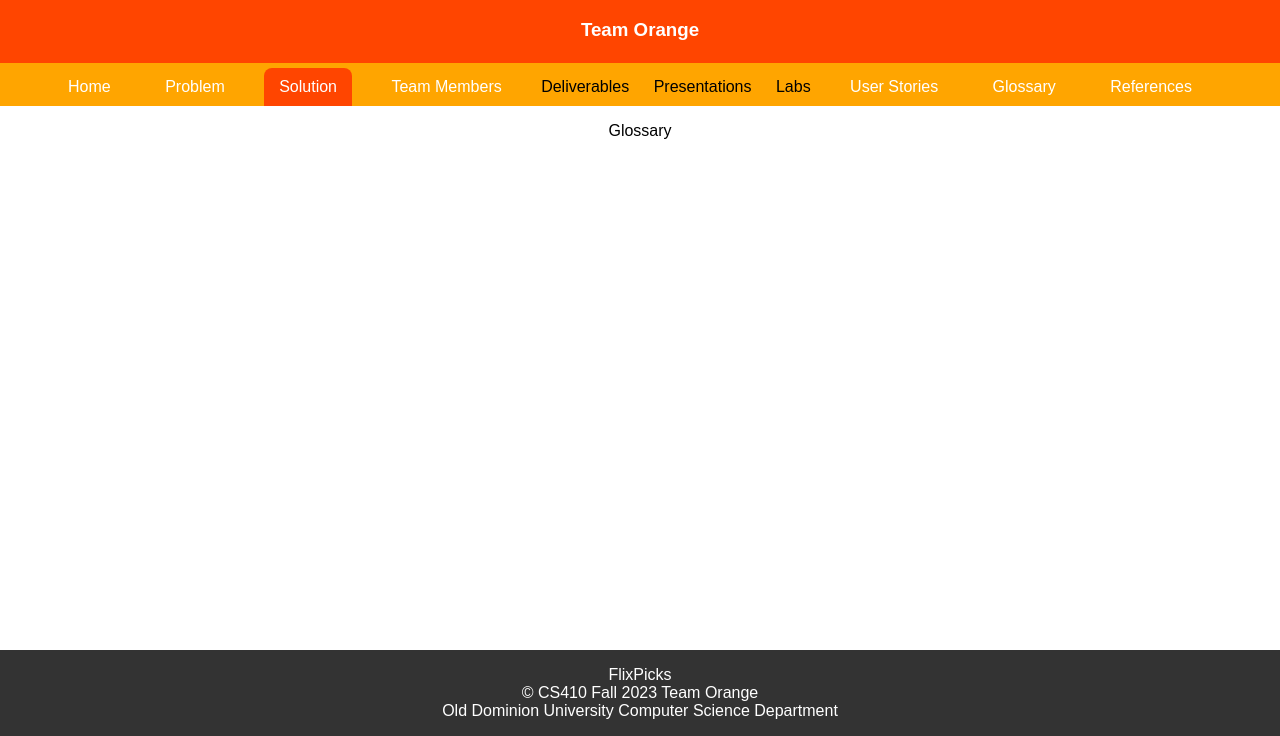
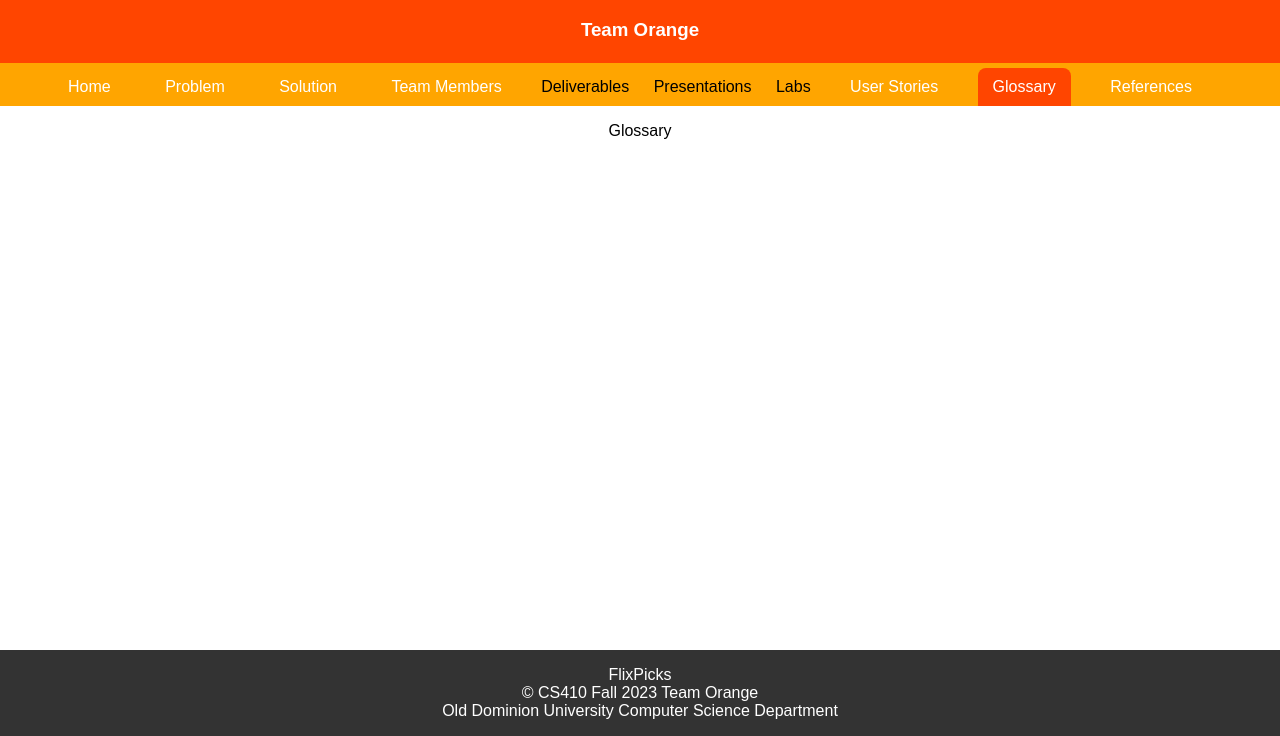
Before and after one commit to r3d3k3r/FlixPix, a plain HTML site: page glossary.html in a window 1280 px wide. Shown: the part 64-800 px from the top of the page. Drawn offline with Linux system fonts and the light colour scheme.

Commit message:
Updated navbar buttons

```diff
--- a/glossary.html
+++ b/glossary.html
@@ -16,13 +16,13 @@
     <ul>
       <li><a href="index.html">Home</a></li>
       <li><a href="problem.html">Problem</a></li>
-      <li><a href="solution.html" class="active">Solution</a></li>
+      <li><a href="solution.html">Solution</a></li>
       <li><a href="team.html">Team Members</a></li>
       <li>Deliverables</li>
       <li>Presentations</li>
       <li>Labs</li>
       <li><a href="userstories.html">User Stories</a></li>
-      <li><a href="glossary.html">Glossary</a></li>
+      <li><a href="glossary.html" class="active">Glossary</a></li>
       <li><a href="references.html">References</a></li>
     </ul>
   </nav>
```
Also changed, not shown: references.html (+2 -2 lines), userstories.html (+2 -2 lines).
